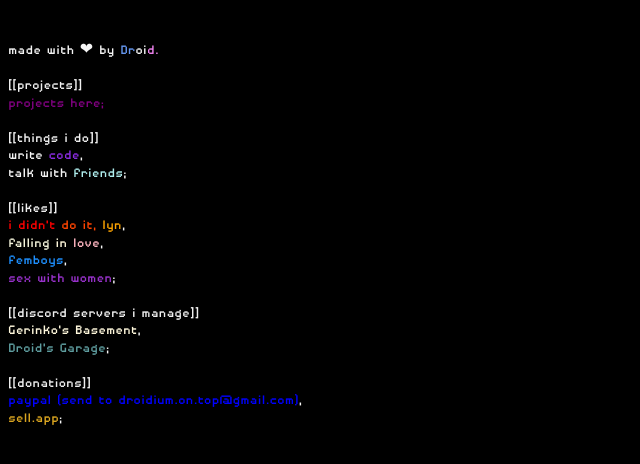
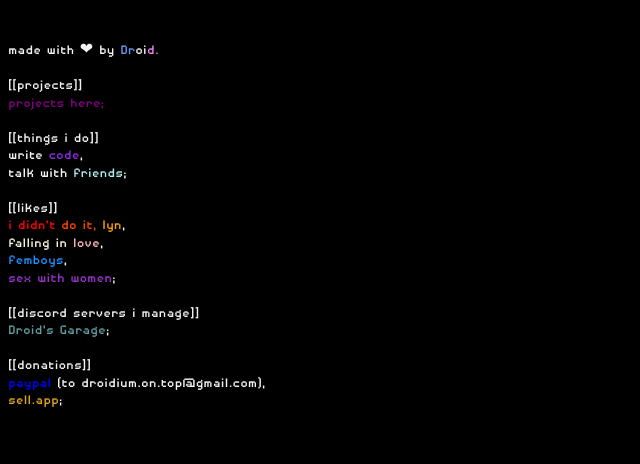
Before and after one commit to TeamDroidium/teamdroidium.github.io, a plain HTML site: page index.html in a window 1280 px wide. Shown: the whole page, without its empty margins (0-640 px from the left). Drawn offline with Linux system fonts and the light colour scheme.

Commit message:
Update index.html

```diff
--- a/index.html
+++ b/index.html
@@ -30,11 +30,10 @@
     <p><a class="sex">sex with women</a>;</p>
     <br>
     <p class="brackets">[[discord servers i manage]]</p>
-    <p><a class="gbase" href="https://discord.gg/pntZwTpyc6">Gerinko's Basement</a>,</p>
     <p><a class="dgarage" href="https://discord.gg/PkKhq2XmtZ">Droid's Garage</a>;</p>
     <br>
     <p class="brackets">[[donations]]</p>
-    <p><a class="paypal" href="https://www.paypal.com/myaccount/transfer/homepage/pay">paypal (send to droidium.on.top@gmail.com)</a>,</p>
+    <p><a class="paypal" href="https://www.paypal.com/myaccount/transfer/homepage/pay">paypal </a><a class="email">(to droidium.on.top@gmail.com)</a>,</p>
     <p><a class="sellapp" href="https://droidium.sell.app/product/donation-to-droid">sell.app</a>;</p>
 </body>
 
```
